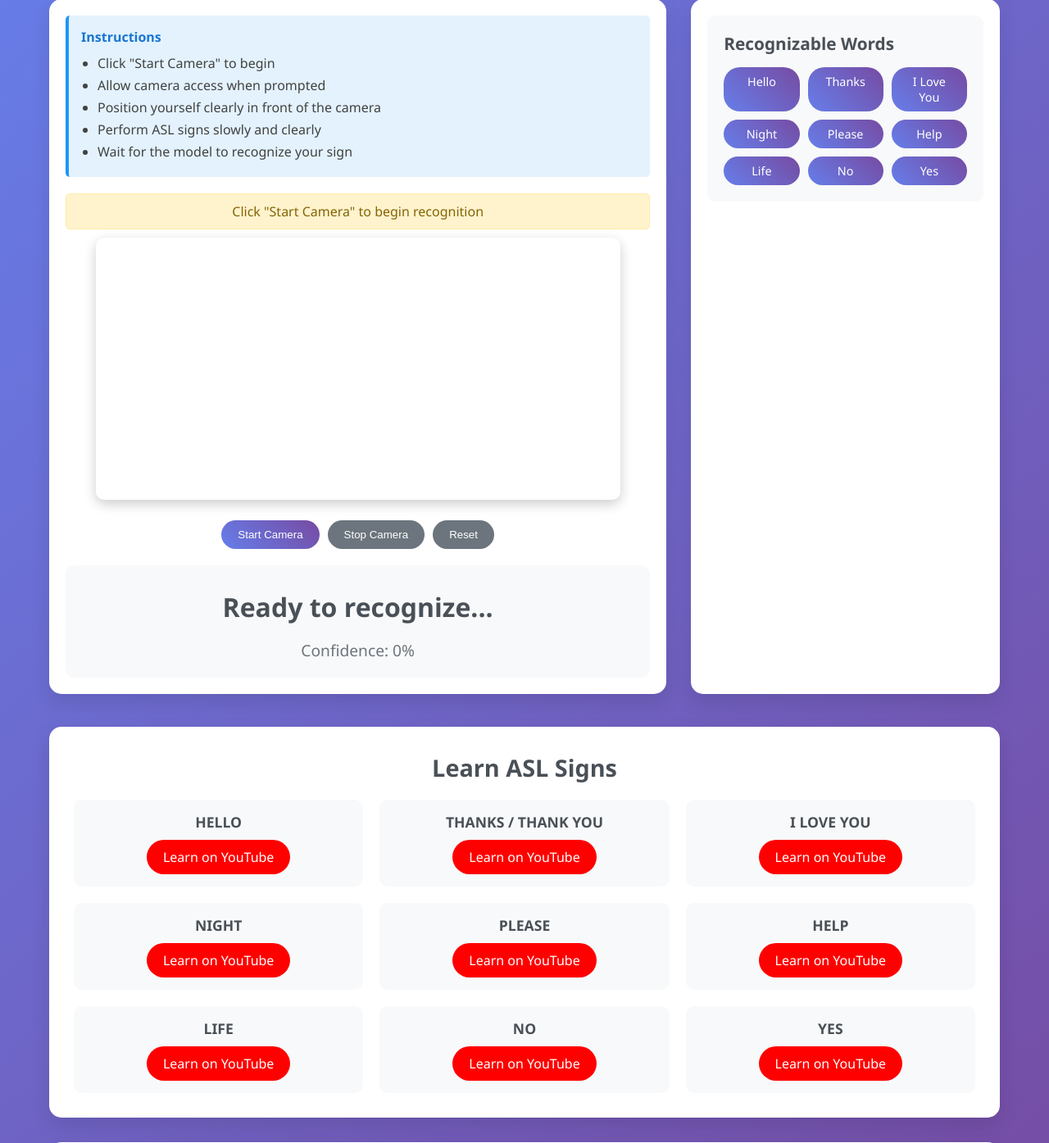
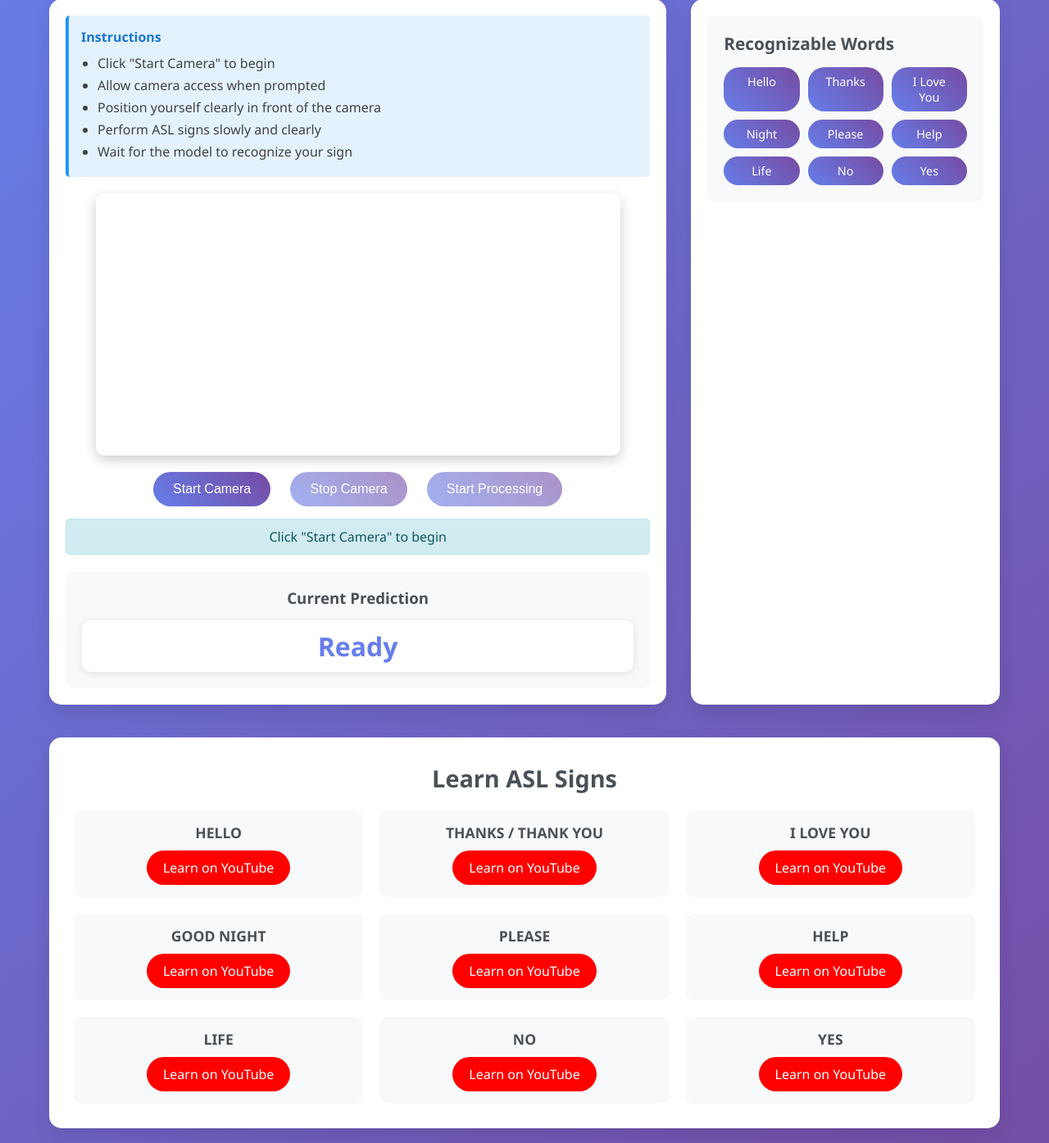
Before and after one commit to ayaanniaz/ASLtoText-webapp, a Flask app: page / in a window 1280 px wide. Shown: the part 143-1538 px from the top of the page at 82% size. Run offline with Flask 3, Linux system fonts and the light colour scheme.

Commit message:
Update index.html

```diff
--- a/templates/index.html
+++ b/templates/index.html
@@ -62,16 +62,72 @@
             margin: 0 auto;
         }
 
-        #video {
+        #video-element {
             width: 100%;
             height: auto;
             border-radius: 10px;
             box-shadow: 0 5px 15px rgba(0,0,0,0.2);
-            transform: scaleX(-1); /* Mirror the video */
+            display: block;
         }
 
-        #canvas {
+        #processed-canvas {
+            width: 100%;
+            height: auto;
+            border-radius: 10px;
+            box-shadow: 0 5px 15px rgba(0,0,0,0.2);
             display: none;
+        }
+
+        .controls {
+            text-align: center;
+            margin-top: 20px;
+        }
+
+        .btn {
+            background: linear-gradient(45deg, #667eea, #764ba2);
+            color: white;
+            border: none;
+            padding: 12px 24px;
+            border-radius: 25px;
+            font-size: 1em;
+            cursor: pointer;
+            margin: 0 10px;
+            transition: transform 0.2s ease;
+        }
+
+        .btn:hover {
+            transform: translateY(-2px);
+        }
+
+        .btn:disabled {
+            opacity: 0.6;
+            cursor: not-allowed;
+            transform: none;
+        }
+
+        .status {
+            text-align: center;
+            margin-top: 15px;
+            padding: 10px;
+            border-radius: 5px;
+        }
+
+        .status.success {
+            background: #d4edda;
+            color: #155724;
+            border: 1px solid #c3e6cb;
+        }
+
+        .status.error {
+            background: #f8d7da;
+            color: #721c24;
+            border: 1px solid #f5c6cb;
+        }
+
+        .status.info {
+            background: #d1ecf1;
+            color: #0c5460;
+            border: 1px solid #bee5eb;
         }
 
         .prediction-display {
@@ -82,55 +138,23 @@
             text-align: center;
         }
 
+        .prediction-display h3 {
+            color: #495057;
+            margin-bottom: 15px;
+        }
+
         .prediction-word {
             font-size: 2em;
             font-weight: bold;
-            color: #495057;
-            margin-bottom: 10px;
+            color: #667eea;
+            padding: 10px;
             min-height: 60px;
             display: flex;
             align-items: center;
             justify-content: center;
-        }
-
-        .confidence {
-            font-size: 1.2em;
-            color: #6c757d;
-        }
-
-        .controls {
-            display: flex;
-            gap: 10px;
-            margin-top: 20px;
-            justify-content: center;
-        }
-
-        .btn {
-            padding: 10px 20px;
-            border: none;
-            border-radius: 25px;
-            font-weight: 500;
-            cursor: pointer;
-            transition: all 0.3s ease;
-        }
-
-        .btn-primary {
-            background: linear-gradient(45deg, #667eea, #764ba2);
-            color: white;
-        }
-
-        .btn-primary:hover {
-            transform: translateY(-2px);
-            box-shadow: 0 5px 15px rgba(0,0,0,0.2);
-        }
-
-        .btn-secondary {
-            background: #6c757d;
-            color: white;
-        }
-
-        .btn-secondary:hover {
-            background: #5a6268;
+            background: white;
+            border-radius: 10px;
+            box-shadow: 0 2px 10px rgba(0,0,0,0.1);
         }
 
         .info-section {
@@ -167,53 +191,6 @@
             text-align: center;
             font-size: 0.9em;
             font-weight: 500;
-        }
-
-        .status {
-            padding: 10px;
-            border-radius: 5px;
-            margin-bottom: 10px;
-            text-align: center;
-        }
-
-        .status.success {
-            background: #d4edda;
-            color: #155724;
-            border: 1px solid #c3e6cb;
-        }
-
-        .status.error {
-            background: #f8d7da;
-            color: #721c24;
-            border: 1px solid #f5c6cb;
-        }
-
-        .status.warning {
-            background: #fff3cd;
-            color: #856404;
-            border: 1px solid #ffeaa7;
-        }
-
-        .instructions {
-            background: #e3f2fd;
-            border-left: 4px solid #2196f3;
-            padding: 15px;
-            border-radius: 5px;
-            margin-bottom: 20px;
-        }
-
-        .instructions h4 {
-            color: #1976d2;
-            margin-bottom: 10px;
-        }
-
-        .instructions ul {
-            color: #424242;
-            padding-left: 20px;
-        }
-
-        .instructions li {
-            margin-bottom: 5px;
         }
 
         .learning-section {
@@ -294,6 +271,28 @@
             background: #555;
         }
 
+        .instructions {
+            background: #e3f2fd;
+            border-left: 4px solid #2196f3;
+            padding: 15px;
+            border-radius: 5px;
+            margin-bottom: 20px;
+        }
+
+        .instructions h4 {
+            color: #1976d2;
+            margin-bottom: 10px;
+        }
+
+        .instructions ul {
+            color: #424242;
+            padding-left: 20px;
+        }
+
+        .instructions li {
+            margin-bottom: 5px;
+        }
+
         @media (max-width: 768px) {
             .main-content {
                 grid-template-columns: 1fr;
@@ -332,25 +331,20 @@
                         <li>Wait for the model to recognize your sign</li>
                     </ul>
                 </div>
-
-                <div id="status" class="status warning">
-                    Click "Start Camera" to begin recognition
+                <div class="video-container">
+                    <video id="video-element" autoplay muted playsinline></video>
+                    <canvas id="processed-canvas"></canvas>
                 </div>
-
-                <div class="video-container">
-                    <video id="video" autoplay muted></video>
-                    <canvas id="canvas"></canvas>
+                <div class="controls">
+                    <button id="start-btn" class="btn">Start Camera</button>
+                    <button id="stop-btn" class="btn" disabled>Stop Camera</button>
+                    <button id="toggle-processing" class="btn" disabled>Start Processing</button>
                 </div>
-
-                <div class="controls">
-                    <button id="startBtn" class="btn btn-primary">Start Camera</button>
-                    <button id="stopBtn" class="btn btn-secondary" disabled>Stop Camera</button>
-                    <button id="resetBtn" class="btn btn-secondary">Reset</button>
-                </div>
+                <div id="status" class="status info">Click "Start Camera" to begin</div>
 
                 <div class="prediction-display">
-                    <div class="prediction-word" id="prediction">Ready to recognize...</div>
-                    <div class="confidence" id="confidence">Confidence: 0%</div>
+                    <h3>Current Prediction</h3>
+                    <div id="prediction-word" class="prediction-word">Ready</div>
                 </div>
             </div>
 
@@ -377,7 +371,7 @@
             <div class="youtube-grid">
                 <div class="youtube-card">
                     <h4>Hello</h4>
-                    <a href="https://www.youtube.com/shorts/2t9OPWpVnf4" target="_blank" class="youtube-link">Learn on YouTube</a>
+                    <a href="https://www.youtube.com/watch?v=ianCxd71xIo" target="_blank" class="youtube-link">Learn on YouTube</a>
                 </div>
                 <div class="youtube-card">
                     <h4>Thanks / Thank You</h4>
@@ -385,31 +379,31 @@
                 </div>
                 <div class="youtube-card">
                     <h4>I Love You</h4>
-                    <a href="https://www.youtube.com/watch?v=8rkdu9D9geo&ab_channel=SignedWithHeart" target="_blank" class="youtube-link">Learn on YouTube</a>
+                    <a href="https://www.youtube.com/watch?v=s4SvKk4V8YE" target="_blank" class="youtube-link">Learn on YouTube</a>
                 </div>
                 <div class="youtube-card">
-                    <h4>Night</h4>
-                    <a href="https://www.youtube.com/watch?v=jyS1n_ctuVM&pp=ygUJbmlnaHQgYXNs" target="_blank" class="youtube-link">Learn on YouTube</a>
+                    <h4>Good Night</h4>
+                    <a href="https://www.youtube.com/watch?v=VlCQfj9aEx8" target="_blank" class="youtube-link">Learn on YouTube</a>
                 </div>
                 <div class="youtube-card">
                     <h4>Please</h4>
-                    <a href="https://www.youtube.com/shorts/2ydksrdlI9o" target="_blank" class="youtube-link">Learn on YouTube</a>
+                    <a href="https://www.youtube.com/watch?v=25CaosZNdAI" target="_blank" class="youtube-link">Learn on YouTube</a>
                 </div>
                 <div class="youtube-card">
                     <h4>Help</h4>
-                    <a href="https://www.youtube.com/watch?v=Euz1g9E-Mrw&pp=ygUIaGVscCBhc2w%3D" target="_blank" class="youtube-link">Learn on YouTube</a>
+                    <a href="https://www.youtube.com/watch?v=dNKHrI_klVo" target="_blank" class="youtube-link">Learn on YouTube</a>
                 </div>
                 <div class="youtube-card">
                     <h4>Life</h4>
-                    <a href="https://www.youtube.com/shorts/4zjI2DaUNlg" target="_blank" class="youtube-link">Learn on YouTube</a>
+                    <a href="https://www.youtube.com/watch?v=QOOyGoXd0Lw" target="_blank" class="youtube-link">Learn on YouTube</a>
                 </div>
                 <div class="youtube-card">
                     <h4>No</h4>
-                    <a href="https://www.youtube.com/shorts/I4qhzU-NLgY" target="_blank" class="youtube-link">Learn on YouTube</a>
+                    <a href="https://www.youtube.com/watch?v=6-rPsHOhNjk" target="_blank" class="youtube-link">Learn on YouTube</a>
                 </div>
                 <div class="youtube-card">
                     <h4>Yes</h4>
-                    <a href="https://www.youtube.com/shorts/I4qhzU-NLgY" target="_blank" class="youtube-link">Learn on YouTube</a>
+                    <a href="https://www.youtube.com/watch?v=NOTj3tLKqBM" target="_blank" class="youtube-link">Learn on YouTube</a>
                 </div>
             </div>
         </div>
@@ -418,146 +412,190 @@
             <h3>Source Code</h3>
             <p>Check out the complete project on GitHub</p>
             <br>
-            <a href="https://github.com/ayaanniaz/ASLtoText-webapp/tree/main" target="_blank" class="github-link">
+            <a href="https://github.com/yourusername/asl-recognition" target="_blank" class="github-link">
                 View on GitHub
             </a>
         </footer>
     </div>
 
     <script>
-        let video = document.getElementById('video');
-        let canvas = document.getElementById('canvas');
-        let ctx = canvas.getContext('2d');
+        let video;
+        let canvas;
+        let ctx;
         let stream = null;
-        let processingInterval = null;
+        let isProcessing = false;
+        let processingInterval;
 
-        const startBtn = document.getElementById('startBtn');
-        const stopBtn = document.getElementById('stopBtn');
-        const resetBtn = document.getElementById('resetBtn');
+        const startBtn = document.getElementById('start-btn');
+        const stopBtn = document.getElementById('stop-btn');
+        const toggleProcessingBtn = document.getElementById('toggle-processing');
         const status = document.getElementById('status');
-        const prediction = document.getElementById('prediction');
-        const confidence = document.getElementById('confidence');
+        const predictionWord = document.getElementById('prediction-word');
 
-        function updateStatus(message, type = 'warning') {
-            status.textContent = message;
-            status.className = `status ${type}`;
-        }
+        // Initialize elements
+        document.addEventListener('DOMContentLoaded', function() {
+            video = document.getElementById('video-element');
+            canvas = document.getElementById('processed-canvas');
+            ctx = canvas.getContext('2d');
 
-        function updatePrediction(pred, conf) {
-            prediction.textContent = pred || 'Ready to recognize...';
-            confidence.textContent = `Confidence: ${Math.round(conf * 100)}%`;
-        }
+            startBtn.addEventListener('click', startCamera);
+            stopBtn.addEventListener('click', stopCamera);
+            toggleProcessingBtn.addEventListener('click', toggleProcessing);
+        });
 
         async function startCamera() {
             try {
+                updateStatus('Requesting camera access...', 'info');
+
                 stream = await navigator.mediaDevices.getUserMedia({
                     video: {
-                        width: 640,
-                        height: 480,
+                        width: { ideal: 640 },
+                        height: { ideal: 480 },
                         facingMode: 'user'
                     }
                 });
 
                 video.srcObject = stream;
-                video.onloadedmetadata = () => {
-                    canvas.width = video.videoWidth;
-                    canvas.height = video.videoHeight;
+                video.style.display = 'block';
+                canvas.style.display = 'none';
 
-                    updateStatus('Camera started successfully!', 'success');
                 startBtn.disabled = true;
                 stopBtn.disabled = false;
+                toggleProcessingBtn.disabled = false;
 
-                    // Start processing frames
-                    processingInterval = setInterval(processFrame, 200); // Process every 200ms
-                };
-            } catch (err) {
-                console.error('Error accessing camera:', err);
-                updateStatus('Error accessing camera. Please check permissions.', 'error');
+                updateStatus('Camera started successfully! Click "Start Processing" to begin ASL recognition.', 'success');
+
+            } catch (error) {
+                console.error('Error accessing camera:', error);
+                updateStatus('Error accessing camera. Please ensure camera permissions are granted.', 'error');
             }
         }
 
         function stopCamera() {
             if (stream) {
                 stream.getTracks().forEach(track => track.stop());
+                video.srcObject = null;
                 stream = null;
             }
 
+            if (isProcessing) {
+                stopProcessing();
+            }
+
+            video.style.display = 'block';
+            canvas.style.display = 'none';
+
+            startBtn.disabled = false;
+            stopBtn.disabled = true;
+            toggleProcessingBtn.disabled = true;
+
+            updateStatus('Camera stopped.', 'info');
+            predictionWord.textContent = 'Ready';
+        }
+
+        function toggleProcessing() {
+            if (isProcessing) {
+                stopProcessing();
+            } else {
+                startProcessing();
+            }
+        }
+
+        function startProcessing() {
+            isProcessing = true;
+            toggleProcessingBtn.textContent = 'Stop Processing';
+
+            video.style.display = 'none';
+            canvas.style.display = 'block';
+
+            // Set canvas dimensions to match video
+            canvas.width = video.videoWidth || 640;
+            canvas.height = video.videoHeight || 480;
+
+            updateStatus('Processing frames for ASL recognition...', 'success');
+
+            // Process frames every 200ms (5 FPS)
+            processingInterval = setInterval(processFrame, 200);
+        }
+
+        function stopProcessing() {
+            isProcessing = false;
+            toggleProcessingBtn.textContent = 'Start Processing';
+
             if (processingInterval) {
                 clearInterval(processingInterval);
-                processingInterval = null;
             }
 
-            video.srcObject = null;
-            updateStatus('Camera stopped', 'warning');
-            updatePrediction('', 0);
-            startBtn.disabled = false;
-            stopBtn.disabled = true;
+            video.style.display = 'block';
+            canvas.style.display = 'none';
+
+            updateStatus('Processing stopped.', 'info');
         }
 
-        function processFrame() {
-            if (!video.videoWidth || !video.videoHeight) return;
+        async function processFrame() {
+            if (!video || !canvas || !stream) return;
 
-            // Draw current frame to canvas
+            try {
+                // Draw current video frame to canvas
                 ctx.drawImage(video, 0, 0, canvas.width, canvas.height);
 
                 // Convert canvas to base64
-            const dataURL = canvas.toDataURL('image/jpeg', 0.8);
+                const imageData = canvas.toDataURL('image/jpeg', 0.8);
 
-            // Send frame to server for processing
-            fetch('/process_frame', {
+                // Send to server for processing
+                const response = await fetch('/process_frame', {
                     method: 'POST',
                     headers: {
                         'Content-Type': 'application/json',
                     },
-                body: JSON.stringify({
-                    image: dataURL
-                })
-            })
-            .then(response => response.json())
-            .then(data => {
-                if (data.status === 'success') {
-                    updatePrediction(data.prediction, data.confidence);
-                    if (data.prediction) {
-                        updateStatus(`Recognized: ${data.prediction}`, 'success');
+                    body: JSON.stringify({ image: imageData })
+                });
+
+                const result = await response.json();
+
+                if (result.success) {
+                    // Display processed image
+                    const img = new Image();
+                    img.onload = function() {
+                        ctx.drawImage(img, 0, 0, canvas.width, canvas.height);
+                    };
+                    img.src = result.processed_image;
+
+                    // Update prediction display
+                    if (result.prediction) {
+                        predictionWord.textContent = result.prediction.toUpperCase();
+                        predictionWord.style.color = '#28a745';
                     } else {
-                        updateStatus('Processing... Perform an ASL sign', 'warning');
+                        predictionWord.textContent = 'Detecting...';
+                        predictionWord.style.color = '#6c757d';
                     }
                 } else {
-                    console.error('Error processing frame:', data.error);
-                }
-            })
-            .catch(error => {
-                console.error('Error:', error);
-                updateStatus('Error processing frame', 'error');
-            });
+                    console.error('Processing error:', result.error);
                 }
 
-        function resetSequence() {
-            fetch('/reset_sequence', {
-                method: 'POST',
-                headers: {
-                    'Content-Type': 'application/json',
+            } catch (error) {
+                console.error('Error processing frame:', error);
             }
-            })
-            .then(response => response.json())
-            .then(data => {
-                if (data.status === 'success') {
-                    updatePrediction('', 0);
-                    updateStatus('Sequence reset. Ready for new recognition.', 'success');
-                }
-            })
-            .catch(error => {
-                console.error('Error resetting sequence:', error);
-            });
         }
 
-        // Event listeners
-        startBtn.addEventListener('click', startCamera);
-        stopBtn.addEventListener('click', stopCamera);
-        resetBtn.addEventListener('click', resetSequence);
+        function updateStatus(message, type) {
+            status.textContent = message;
+            status.className = `status ${type}`;
+        }
 
-        // Cleanup when page is unloaded
-        window.addEventListener('beforeunload', stopCamera);
+        // Handle page visibility change
+        document.addEventListener('visibilitychange', function() {
+            if (document.hidden && isProcessing) {
+                stopProcessing();
+            }
+        });
+
+        // Handle window beforeunload
+        window.addEventListener('beforeunload', function() {
+            if (stream) {
+                stopCamera();
+            }
+        });
     </script>
 </body>
 </html>
```
Lines whose indentation alone changed are shown as unchanged.
